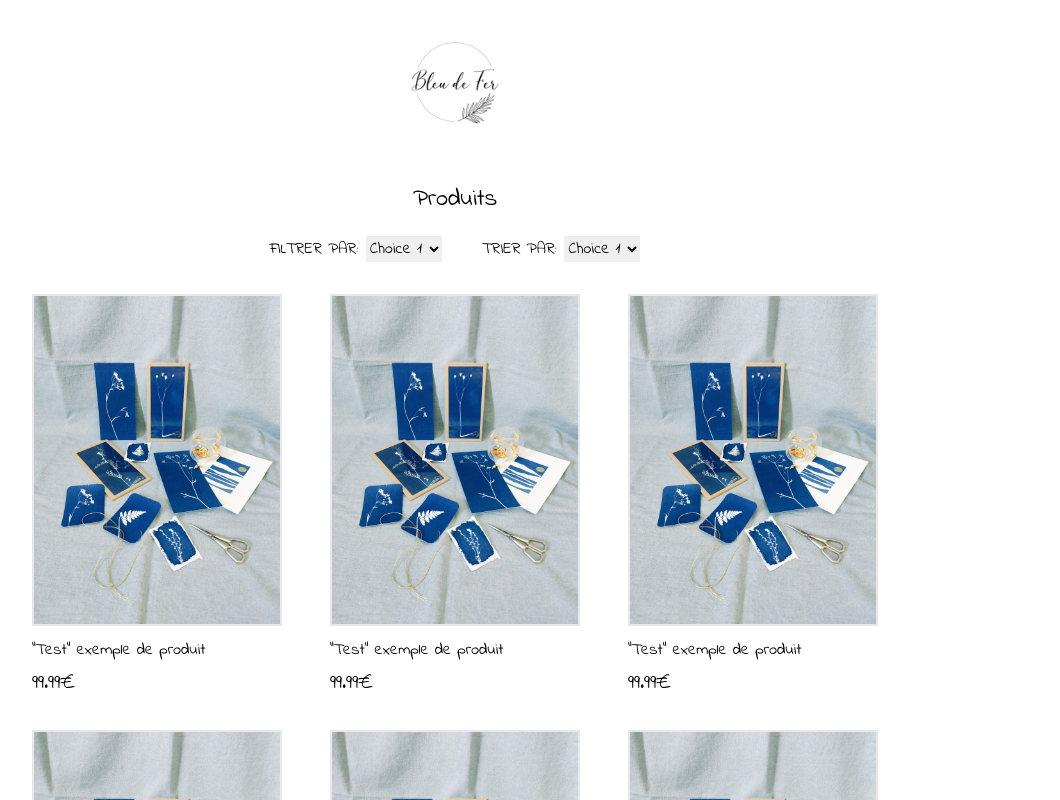
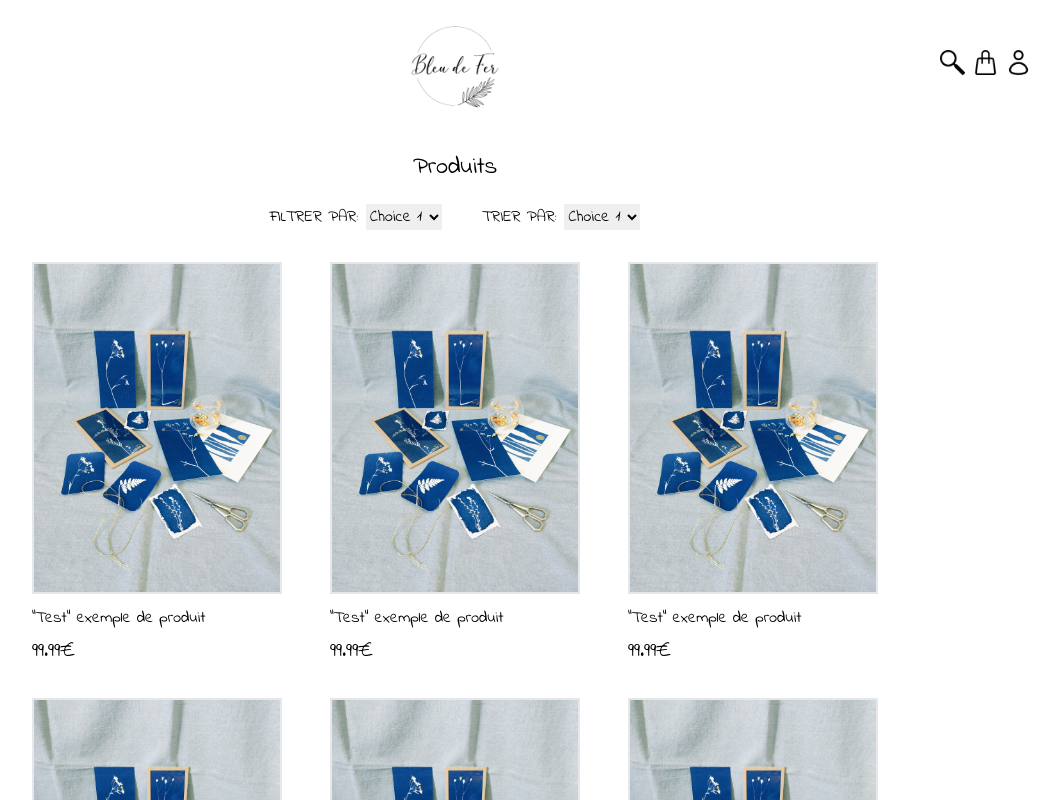
Before and after one commit to TomPARIS1/SAE-Bleudefer, a Next.js app: page /shop in a window 1280 px wide. Shown: the top 800 px of the page, without its empty margins (185-1245 px from the left). Built offline with nearby package versions, Linux system fonts and the light colour scheme.

Commit message:
fix header + sections
modify header

```diff
--- a/src/components/header.tsx
+++ b/src/components/header.tsx
@@ -14,11 +14,9 @@ export const Navbar = function () {
     }
 
     return (
-        <div>
-            <div className="aroundheader">
-                <div className="rectangle-nav">
-                    <nav className="">
-                        <div className="logo">
+                    <nav className="p-4 !grid grid-cols-3 gap-4">
+
+                        <div className="logo col-start-2 flex justify-center">
                             <Image
                                 src={logo}
                                 width={100}
@@ -26,40 +24,39 @@ export const Navbar = function () {
                                 alt="Logo Bleu de Fer"
                             />
                         </div>
-                        {/*<div className="params">*/}
-                        {/*<form className="search-box" onSubmit={handleSearch}>*/}
-                        {/*    <button type="submit">*/}
-                        {/*        <Image*/}
-                        {/*            src={search}*/}
-                        {/*            width={25}*/}
-                        {/*            height={25}*/}
-                        {/*            alt="Logo recherche"*/}
-                        {/*            className="mr-2"*/}
-                        {/*        />*/}
-                        {/*    </button>*/}
-                        {/*    <button type="submit">*/}
-                        {/*        <Image*/}
-                        {/*            src={panier}*/}
-                        {/*            width={25}*/}
-                        {/*            height={25}*/}
-                        {/*            alt="Logo panier"*/}
-                        {/*            className="mr-2"*/}
-                        {/*        />*/}
-                        {/*    </button>*/}
-                        {/*    <button type="submit">*/}
-                        {/*        <Image*/}
-                        {/*            src={user}*/}
-                        {/*            width={25}*/}
-                        {/*            height={25}*/}
-                        {/*            alt="Logo utilisateur"*/}
-                        {/*        />*/}
-                        {/*    </button>*/}
-                        {/*</form>*/}
-                        {/*</div>*/}
+
+                        <div className="params mr-12">
+                            <form className="search-box" onSubmit={handleSearch}>
+                                <button type="submit">
+                                    <Image
+                                        src={search}
+                                        width={25}
+                                        height={25}
+                                        alt="Logo recherche"
+                                        className="mr-2"
+                                    />
+                                </button>
+                                <button type="submit">
+                                    <Image
+                                        src={panier}
+                                        width={25}
+                                        height={25}
+                                        alt="Logo panier"
+                                        className="mr-2"
+                                    />
+                                </button>
+                                <button type="submit">
+                                    <Image
+                                        src={user}
+                                        width={25}
+                                        height={25}
+                                        alt="Logo utilisateur"
+                                    />
+                                </button>
+                            </form>
+                        </div>
+
                     </nav>
-                </div>
-            </div>
-        </div>
     );
 
 
--- a/src/components/sections.tsx
+++ b/src/components/sections.tsx
@@ -12,18 +12,6 @@ import bande from "@/img/bande.jpg";
 export const Sections = function () {
     return (
         <>
-            <div className="bande relative">
-                <Image
-                    src={bande}
-                    width={0}
-                    height={0}
-                    alt="bande décorative"
-                    style={{ width: '100%', height: '10rem', objectFit: 'none' }}
-                />
-                <h1 className="text-2xl absolute text-white z-10 left-1/2 top-1/2 transform -translate-x-1/2 -translate-y-1/2 p-4">
-                    Une promenade poétique entre Terre et Mer inspirée par la beauté de la Bretagne
-                </h1>
-            </div>
 
             <h1 className="text-center pt-5 text-3xl">NOS COLLECTIONS</h1>
 
@@ -88,6 +76,7 @@ export const Sections = function () {
                         />
                     </Link>
                 </div>
+
             </div>
         </>
     )
--- a/src/pages/index.tsx
+++ b/src/pages/index.tsx
@@ -7,6 +7,7 @@ import '../app/globals.css'
 
 import Image from 'next/image';
 import {Product} from "@/components/product";
+import bande from "@/img/bande.jpg";
 
 export default function Home() {
   return (
@@ -15,6 +16,19 @@ export default function Home() {
             <Navbar/>
         </header>
 
+        <div className="bande relative">
+            <Image
+                src={bande}
+                width={0}
+                height={0}
+                alt="bande décorative"
+                style={{ width: '100%', height: '25rem', objectFit: 'none' }}
+            />
+            <h1 className="text-2xl absolute text-white z-10 left-1/2 top-1/2 transform -translate-x-1/2 -translate-y-1/2 p-4">
+                Une promenade poétique entre Terre et Mer inspirée par la beauté de la Bretagne
+            </h1>
+        </div>
+
         <Sections/>
 
         <Footer/>
```
